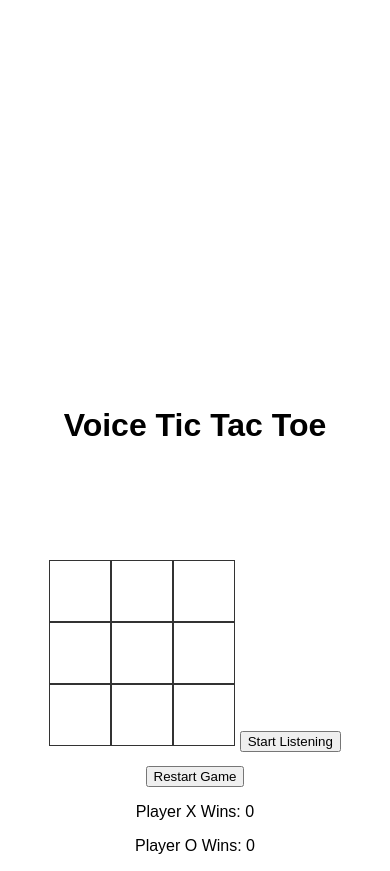
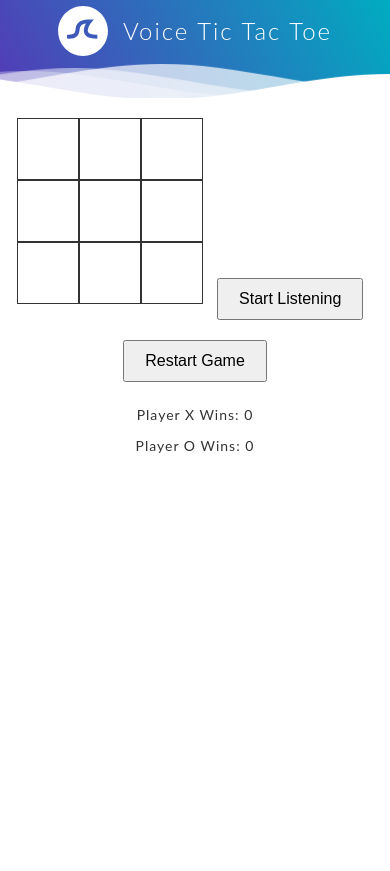
Before and after one commit to meghachandra/Voice_tictactoe, a plain HTML site: page index.html in a window 390 px wide. After the commit the page ends 844 px from the top, so only its background shows below. Drawn offline with Linux system fonts and the light colour scheme.

Commit message:
Update styles.css

```diff
--- a/styles.css
+++ b/styles.css
@@ -1,8 +1,120 @@
+/* General styles */
 body {
     font-family: Arial, sans-serif;
     text-align: center;
+    margin: 0;
 }
 
+h1 {
+    font-family: 'Lato', sans-serif;
+    font-weight: 300;
+    letter-spacing: 2px;
+    font-size: 48px;
+}
+
+p {
+    font-family: 'Lato', sans-serif;
+    letter-spacing: 1px;
+    font-size: 14px;
+    color: #333333;
+}
+
+/* Header styles */
+.header {
+    position: relative;
+    text-align: center;
+    background: linear-gradient(60deg, rgba(84, 58, 183, 1) 0%, rgba(0, 172, 193, 1) 100%);
+    color: white;
+    padding: auto;
+}
+
+.logo {
+    width: 50px;
+    fill: white;
+    padding-right: 15px;
+    display: inline-block;
+    vertical-align: middle;
+}
+
+.inner-header {
+    height: vh;
+    width: 100%;
+    margin: 0;
+    padding: 0;
+}
+
+.flex {
+    display: flex;
+    justify-content: center;
+    align-items: center;
+    text-align: center;
+}
+
+.waves {
+    position: relative;
+    width: 100%;
+    height: 15vh;
+    margin-bottom: -7px; /* Fix for safari gap */
+    min-height: 100px;
+    max-height: 150px;
+}
+
+.content {
+    position: relative;
+    height: 20vh;
+    text-align: center;
+    background-color: white;
+}
+
+/* Animation */
+.parallax > use {
+    animation: move-forever 25s cubic-bezier(.55, .5, .45, .5) infinite;
+}
+
+.parallax > use:nth-child(1) {
+    animation-delay: -2s;
+    animation-duration: 7s;
+}
+
+.parallax > use:nth-child(2) {
+    animation-delay: -3s;
+    animation-duration: 10s;
+}
+
+.parallax > use:nth-child(3) {
+    animation-delay: -4s;
+    animation-duration: 13s;
+}
+
+.parallax > use:nth-child(4) {
+    animation-delay: -5s;
+    animation-duration: 20s;
+}
+
+@keyframes move-forever {
+    0% {
+        transform: translate3d(-90px, 0, 0);
+    }
+    100% {
+        transform: translate3d(85px, 0, 0);
+    }
+}
+
+/* Shrinking for mobile */
+@media (max-width: 768px) {
+    .waves {
+        height: 40px;
+        min-height: 40px;
+    }
+    .content {
+        height: 30vh;
+    }
+    h1 {
+        font-size: 24px;
+    }
+}
+
+/* Game styles */
 #game {
     display: inline-block;
     margin: 20px 0;
@@ -26,3 +138,21 @@ body {
 .cell:hover {
     background-color: #f0f0f0;
 }
+
+button {
+    margin: 10px;
+    padding: 10px 20px;
+    font-size: 16px;
+}
+
+#status {
+    font-size: 18px;
+    text-align: center;
+    margin: 10px 0;
+}
+
+#scoreboard {
+    text-align: center;
+    font-size: 18px;
+    margin: 10px 0;
+}
```
